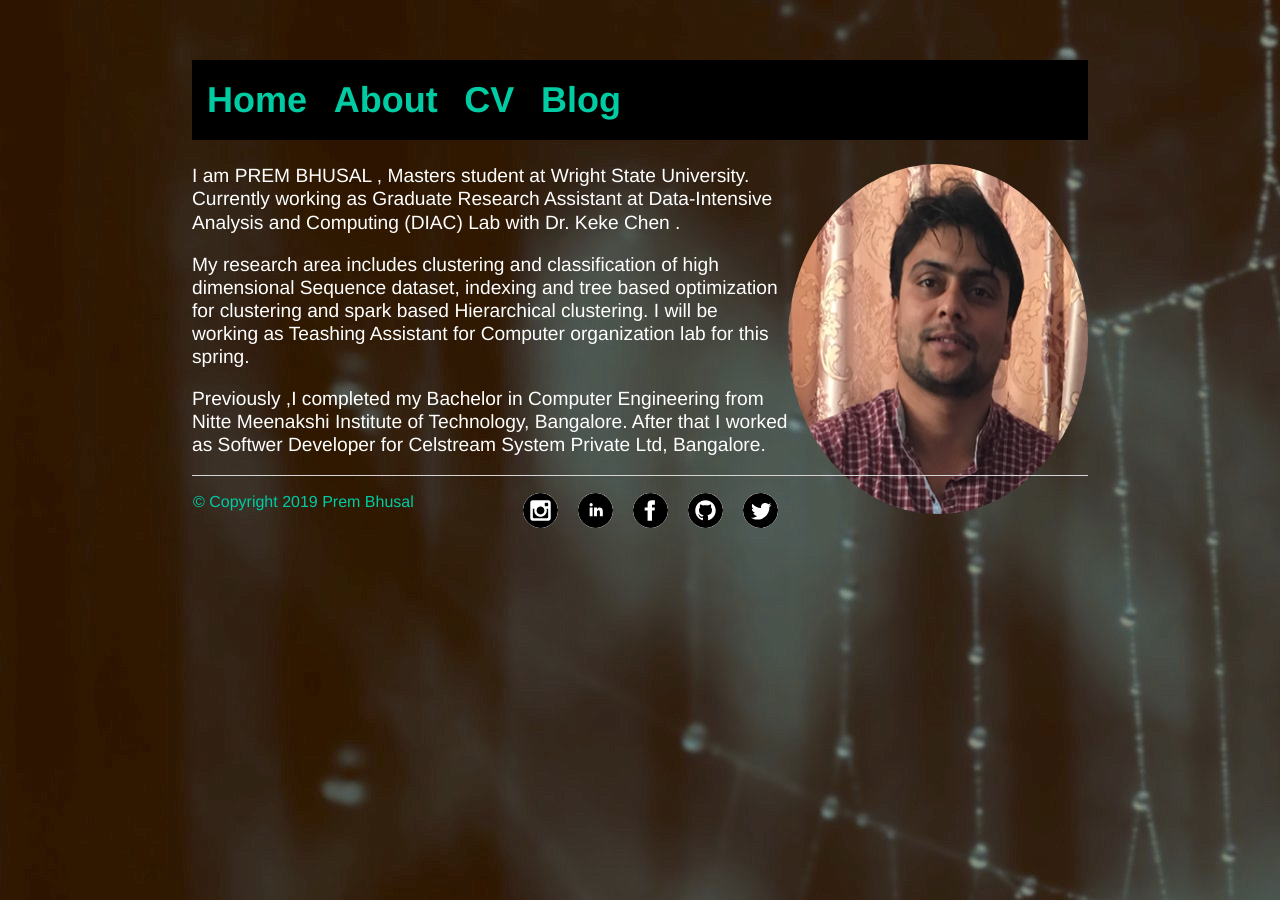
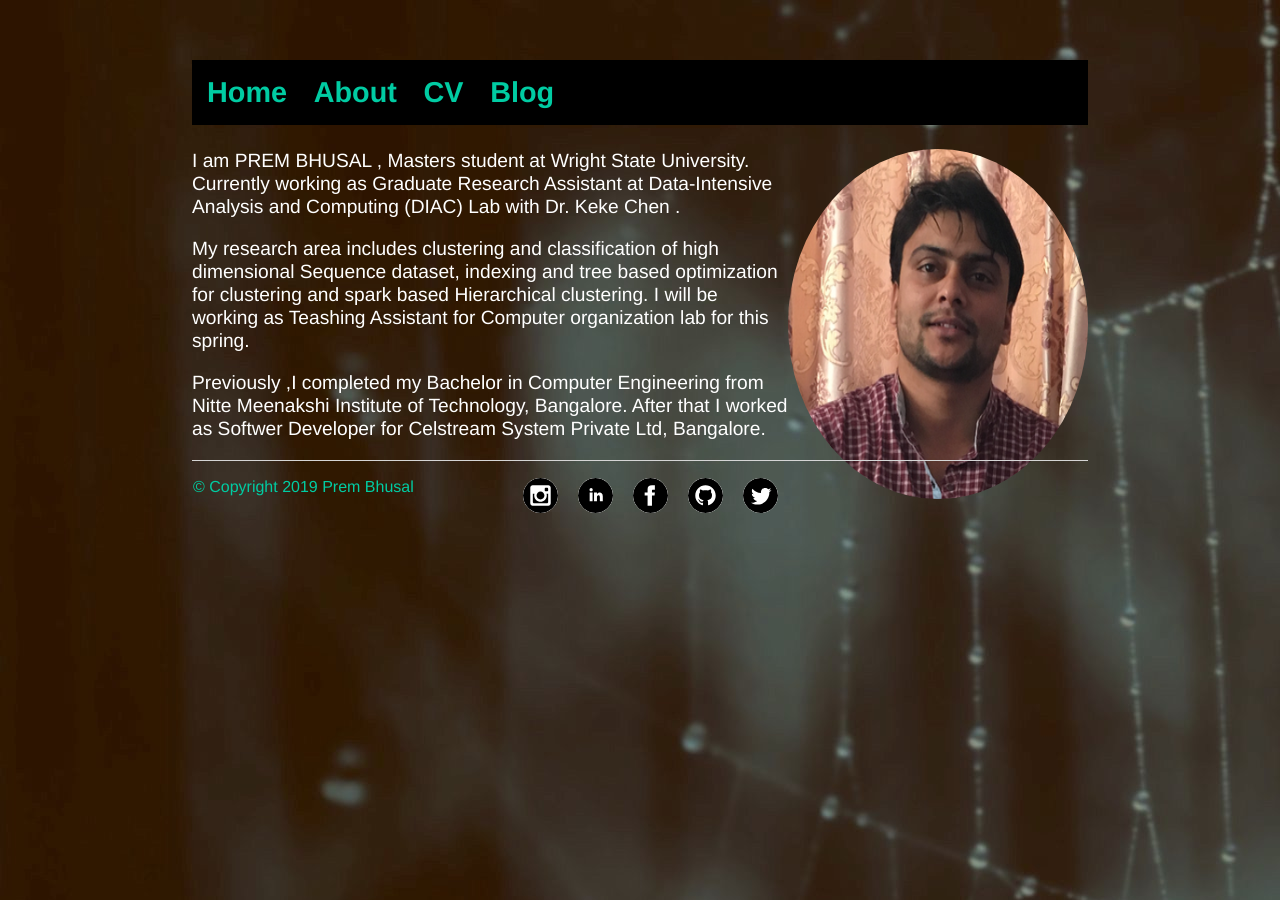
Before and after one commit to prembhusal/prembhusalWebsite, a Jekyll site: the page built from index.html, in a window 1280 px wide. Built offline with Jekyll 4.4.1, drawn with Linux system fonts in a browser that asks for light colours.

Commit message:
Update main.css

```diff
--- a/css/main.css
+++ b/css/main.css
@@ -56,8 +56,9 @@ b {
     color: #FFFFFF;
 }
 li {
-    font-size: 1.5em;
-    line-height: 1.4em;
+    font-size: 1.2em;
+    line-height: 1.2em;
+    font-family:'Helvetica', 'Arial', 'Sans-Serif';
     color: #FFFFFF;
 }
 br {
```
